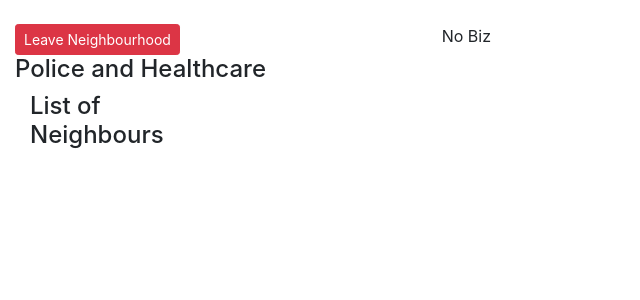
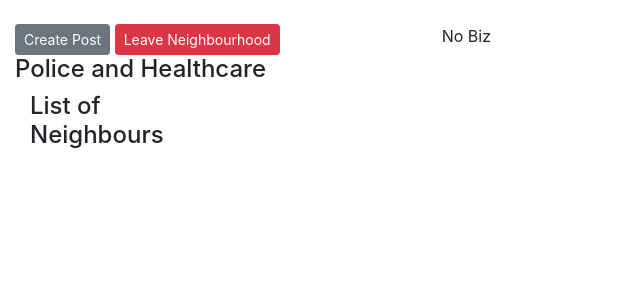
Before and after one commit to emdeechege/Hoods, a Django app: a page that uses mtaa/templates/hoods/hood.html in a window 1280 px wide. Shown: the part 112-412 px from the top of the page, without its empty margins (0-640 px from the left). Run offline with Django 3.2, Linux system fonts and the light colour scheme; the visitor is signed in with stand-in values (Sample User, id 1); some libraries are stand-ins or nearby versions.

Commit message:
Created first post

```diff
--- a/mtaa/forms.py
+++ b/mtaa/forms.py
@@ -17,3 +17,9 @@ class SignupForm(UserCreationForm):
     class Meta:
         model = User
         fields = ('username', 'email', 'password1', 'password2')
+
+class PostForm(forms.ModelForm):
+
+	class Meta:
+		model = Posts
+		fields = ['title','body']
--- a/mtaa/templates/hoods/hood.html
+++ b/mtaa/templates/hoods/hood.html
@@ -14,8 +14,8 @@
   <br>
   <div class="row">
     <div class="col-4">
+      <a class="btn btn-sm btn-secondary" href="{% url 'create_post' %}">Create Post</a>
       <a class="btn btn-sm btn-danger" href="{% url 'exitHood' hood.id %}">Leave Neighbourhood</a>
-
       <h4>Police and Healthcare</h4>
     </div>
 
--- a/mtaa/urls.py
+++ b/mtaa/urls.py
@@ -14,6 +14,7 @@ urlpatterns = [
     url(r'^join/(\d+)',views.join,name = 'join'),
     url(r'^myhood/$',views.hoods,name = 'hood'),
     url(r'^exitHood/(\d+)',views.exitHood,name = 'exitHood'),
+    url(r'^createpost/$',views.create_post,name = 'create_post'),
 ]
 
 if settings.DEBUG:
--- a/mtaa/views.py
+++ b/mtaa/views.py
@@ -51,7 +51,7 @@ def activate(request, uidb64, token):
         current_user.save()
         login(request, current_user)
         # return redirect('home')
-        return HttpResponse('Thank you for your email confirmation. <a href="https://instapichas.herokuapp.com"> Login </a> Now you can login your account.')
+        return HttpResponse('Thank you for your email confirmation. <a href="https://mtaanihoods.herokuapp.com"> Login </a> Now you can login your account.')
     else:
         return HttpResponse('Activation link is invalid!')
 
@@ -62,6 +62,7 @@ def home(request):
 			hood = Hood.objects.get(pk = request.user.join.hood_id.id)
 			posts =" Posts.objects.filter(hood = request.user.join.hood_id.id)"
 			businesses = Business.objects.filter(hood = request.user.join.hood_id.id)
+
 			return render(request,'hoods/hood.html',{"hood":hood,"businesses":businesses,"posts":posts})
 		else:
 			neighbourhoods = Hood.objects.all()
@@ -138,3 +139,20 @@ def exitHood(request,hoodId):
 		Join.objects.get(user_id = request.user).delete()
 		messages.error(request, 'You have succesfully exited this Neighbourhood.')
 		return redirect('home')
+
+@login_required(login_url='/accounts/login/')
+def create_post(request):
+
+	if Join.objects.filter(user_id = request.user).exists():
+		if request.method == 'POST':
+			form = PostForm(request.POST)
+			if form.is_valid():
+				post = form.save(commit = False)
+				post.user = request.user
+				post.hood = request.user.join.hood_id
+				post.save()
+				messages.success(request,'You have succesfully created a Forum Post')
+				return redirect('home')
+		else:
+			form = PostForm()
+		return render(request,'posts/createpost.html',{"form":form})
```
Also changed, not shown: mtaa/templates/posts/createpost.html (added, +38 -0 lines).
